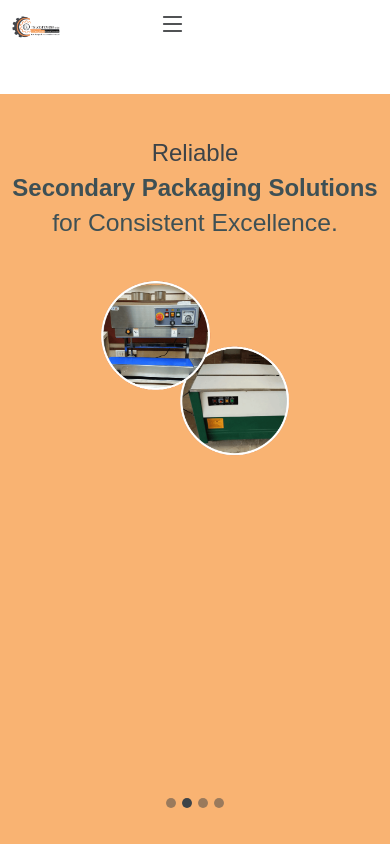
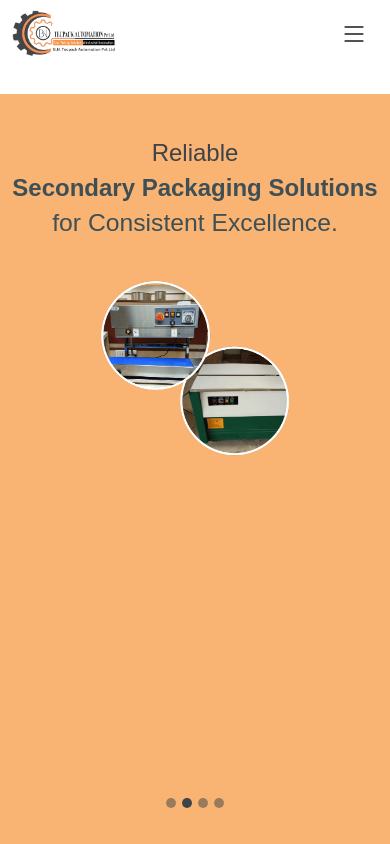
Before and after one commit to Admin-coredensity/bn-techpack-automation, a website: page index.html in a window 390 px wide. Shown: the top 844 px of the page. Drawn offline with Linux system fonts and the light colour scheme.

Commit message:
navmenu fixes done

```diff
--- a/assets/css/main.css
+++ b/assets/css/main.css
@@ -132,7 +132,7 @@ h6 {
 }
 
 .header .navmenu {
-    width: 60%;
+    width: 70%;
 }
 
 .header .logo img {
@@ -166,6 +166,7 @@ h6 {
 .scrolled .header {
     box-shadow: 0px 0 18px rgba(0, 0, 0, 0.1);
 }
+
 .navmenu {
     padding: 0;
 }
@@ -174,7 +175,7 @@ h6 {
     margin: 0;
     padding: 0;
     display: flex;
-    gap: 8px;
+    justify-content: space-between;
     list-style: none;
     align-items: center;
 }
@@ -206,7 +207,7 @@ h6 {
     padding-right: 0;
 }
 
-.navmenu li:hover > a,
+.navmenu li:hover>a,
 .navmenu .active,
 .navmenu .active:focus {
     color: var(--nav-hover-color);
@@ -245,11 +246,11 @@ h6 {
 
 .navmenu .dropdown ul a:hover,
 .navmenu .dropdown ul .active:hover,
-.navmenu .dropdown ul li:hover > a {
+.navmenu .dropdown ul li:hover>a {
     color: var(--nav-dropdown-hover-color);
 }
 
-.navmenu .dropdown:hover > ul {
+.navmenu .dropdown:hover>ul {
     opacity: 1;
     top: 100%;
     visibility: visible;
@@ -261,7 +262,7 @@ h6 {
     visibility: hidden;
 }
 
-.navmenu .dropdown .dropdown:hover > ul {
+.navmenu .dropdown .dropdown:hover>ul {
     opacity: 1;
     top: 0;
     left: -100%;
@@ -294,7 +295,7 @@ h6 {
 }
 
 .navmenu .megamenu ul li a,
-.navmenu .megamenu ul li:hover > a {
+.navmenu .megamenu ul li:hover>a {
     padding: 10px 20px;
     font-size: 15px;
     color: var(--nav-dropdown-color);
@@ -306,7 +307,7 @@ h6 {
     color: var(--nav-dropdown-hover-color);
 }
 
-.navmenu .megamenu:hover > ul {
+.navmenu .megamenu:hover>ul {
     opacity: 1;
     top: 100%;
     visibility: visible;
@@ -428,11 +429,11 @@ h6 {
     font-size: 14px;
 }
 
-.page-title .breadcrumbs ol li + li {
+.page-title .breadcrumbs ol li+li {
     padding-left: 10px;
 }
 
-.page-title .breadcrumbs ol li + li::before {
+.page-title .breadcrumbs ol li+li::before {
     content: "/";
     display: inline-block;
     padding-right: 10px;
@@ -789,7 +790,7 @@ section,
 /*--------------------------------------------------------------
 # Features Details Section
 --------------------------------------------------------------*/
-.features-details .features-item + .features-item {
+.features-details .features-item+.features-item {
     margin-top: 60px;
 }
 
@@ -1441,7 +1442,7 @@ section,
     box-shadow: 0px 2px 20px rgba(0, 0, 0, 0.1);
 }
 
-.service-details .service-box + .service-box {
+.service-details .service-box+.service-box {
     margin-top: 30px;
 }
 
@@ -2050,13 +2051,28 @@ section,
           Media Queries
 ============================================*/
 @media (max-width: 1200px) {
+    .header .logo img {
+        width: 100%;
+        height: 90px;
+        object-fit: contain;
+    }
+
+    .header .navmenu {
+        width: 100%;
+    }
+
     .navmenu li {
         width: 100%;
         padding: 10px 20px 10px 0;
         margin-bottom: 5px;
     }
 
-    .header .navmenu .btn-getstarted, .header .navmenu .btn-getstarted:focus {
+    .mobile-nav-toggle {
+        float: right;
+    }
+
+    .header .navmenu .btn-getstarted,
+    .header .navmenu .btn-getstarted:focus {
         margin-left: 20px;
     }
 }
@@ -2153,7 +2169,7 @@ section,
         background-color: rgba(33, 37, 41, 0.1);
     }
 
-    .navmenu .dropdown > .dropdown-active {
+    .navmenu .dropdown>.dropdown-active {
         display: block;
         background-color: rgba(33, 37, 41, 0.03);
     }
@@ -2180,7 +2196,7 @@ section,
         transition: 0.3s;
     }
 
-    .mobile-nav-active .navmenu > ul {
+    .mobile-nav-active .navmenu>ul {
         display: block;
     }
 
@@ -2370,7 +2386,7 @@ section,
         background-color: rgba(33, 37, 41, 0.1);
     }
 
-    .navmenu .dropdown > .dropdown-active {
+    .navmenu .dropdown>.dropdown-active {
         display: block;
         background-color: rgba(33, 37, 41, 0.03);
     }
@@ -2397,7 +2413,7 @@ section,
         transition: 0.3s;
     }
 
-    .mobile-nav-active .navmenu > ul {
+    .mobile-nav-active .navmenu>ul {
         display: block;
     }
 
@@ -2460,15 +2476,20 @@ section,
 }
 
 @media (max-width: 768px) {
+
     /*Disable aos animation delay on mobile devices*/
     [data-aos-delay] {
         transition-delay: 0 !important;
     }
 
     /* navbar */
+    .header .logo-container {
+        width: 50%;
+    }
+
     .header .logo img {
-        width: 65%;
-        height: 65%;
+        width: 85%;
+        height: 85%;
     }
 
     .header .logo h1 {
@@ -2781,6 +2802,7 @@ section,
 
 
 @media (max-width: 640px) {
+
     /* logo client section */
     .clients .client-logo img {
         padding: 20px;
--- a/index.html
+++ b/index.html
@@ -40,7 +40,7 @@
 <body class="index-page">
 
 <header id="header" class="header fixed-top">
-    <div class="container-fluid container-xl">
+    <div class="container-fluid container">
 
         <div class="logo-container">
             <a href="index.html" class="logo">
```
Also changed, not shown: product-detail.html (+1 -1 lines), product.html (+1 -1 lines).
